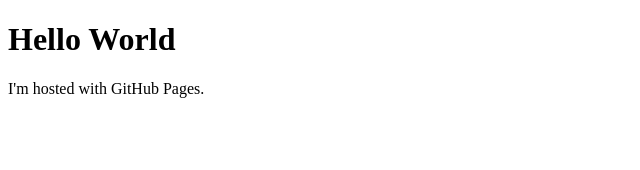
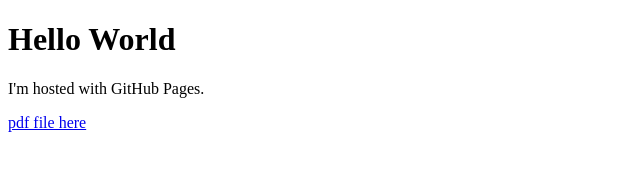
Before and after one commit to jonasvannijnatten/jonasvannijnatten.github.io, a plain HTML site: page index.html in a window 1280 px wide. Shown: the whole page, without its empty margins (0-640 px from the left). Drawn offline with Linux system fonts and the light colour scheme.

Commit message:
add pdf link - Test 02

```diff
--- a/index.html
+++ b/index.html
@@ -3,6 +3,6 @@
 <body>
 <h1>Hello World</h1>
 <p>I'm hosted with GitHub Pages.</p>
-<A HREF="https://github.com/jonasvannijnatten/R_Data_wrangling/blob/master/R_Data_Wrangling.pdf">
+<a href="https://github.com/jonasvannijnatten/R_Data_wrangling/blob/master/R_Data_Wrangling.pdf">pdf file here</a>
 </body>
 </html>
```
